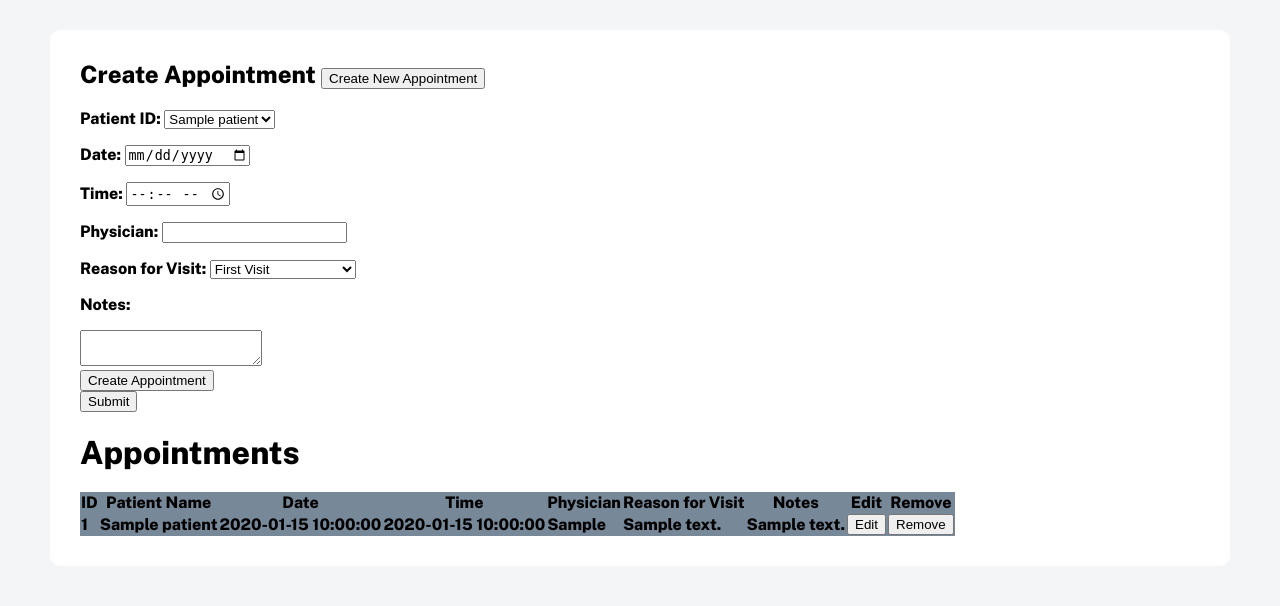
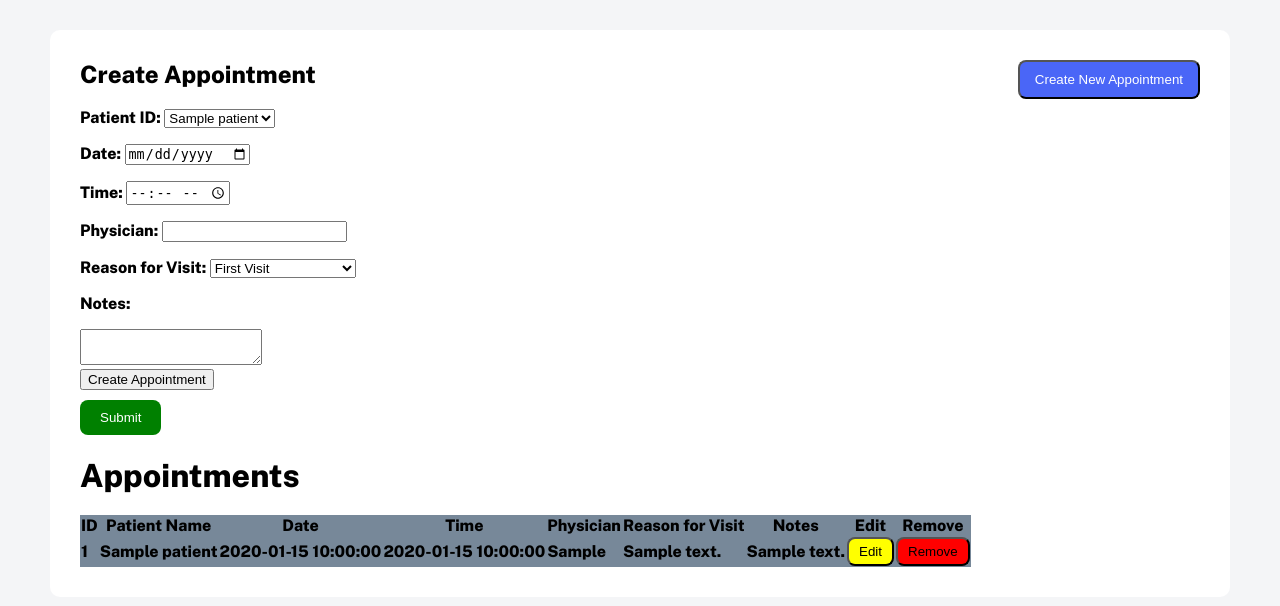
Before and after one commit to kxvalencia/capstone, a PHP site: page /Appointments_new.php in a window 1280 px wide. Shown: the part 79-685 px from the top of the page. Run offline with PHP 8.4, Linux system fonts and the light colour scheme; tables that the repository leaves empty or names only in its code hold one stand-in row (values such as "Sample post").

Commit message:
Update Appointments.css

```diff
--- a/Appointments.css
+++ b/Appointments.css
@@ -63,6 +63,7 @@ a {
 
 h2, h3 {
     margin-top: 0;
+
 }
 
 .tabs {
@@ -171,3 +172,40 @@ table {
 th, td {
     font-weight: bold;
 }
+
+.submit-btn {
+    padding: 10px 20px;
+    border-radius: 8px;
+    border: none;
+    cursor: pointer;
+    transition: background-color 0.2s;
+    background-color: green;
+    color: white;
+    margin-top: 10px;
+}
+
+.new-link {
+    padding: 10px 15px;
+    border-radius: 8px;
+    background-color: #4a66f7;
+    cursor: pointer;
+    transition: background-color 0.2s;
+    /*display: flex;
+    margin-left: 900px;*/
+    color: white;
+    float: right;
+
+
+}
+
+.edit-btn {
+    background-color: yellow;
+    border-radius: 8px;
+    padding: 5px 10px;
+}
+
+.remove-btn {
+    background-color: red;
+    border-radius: 8px;
+    padding: 5px 10px;
+}
```
